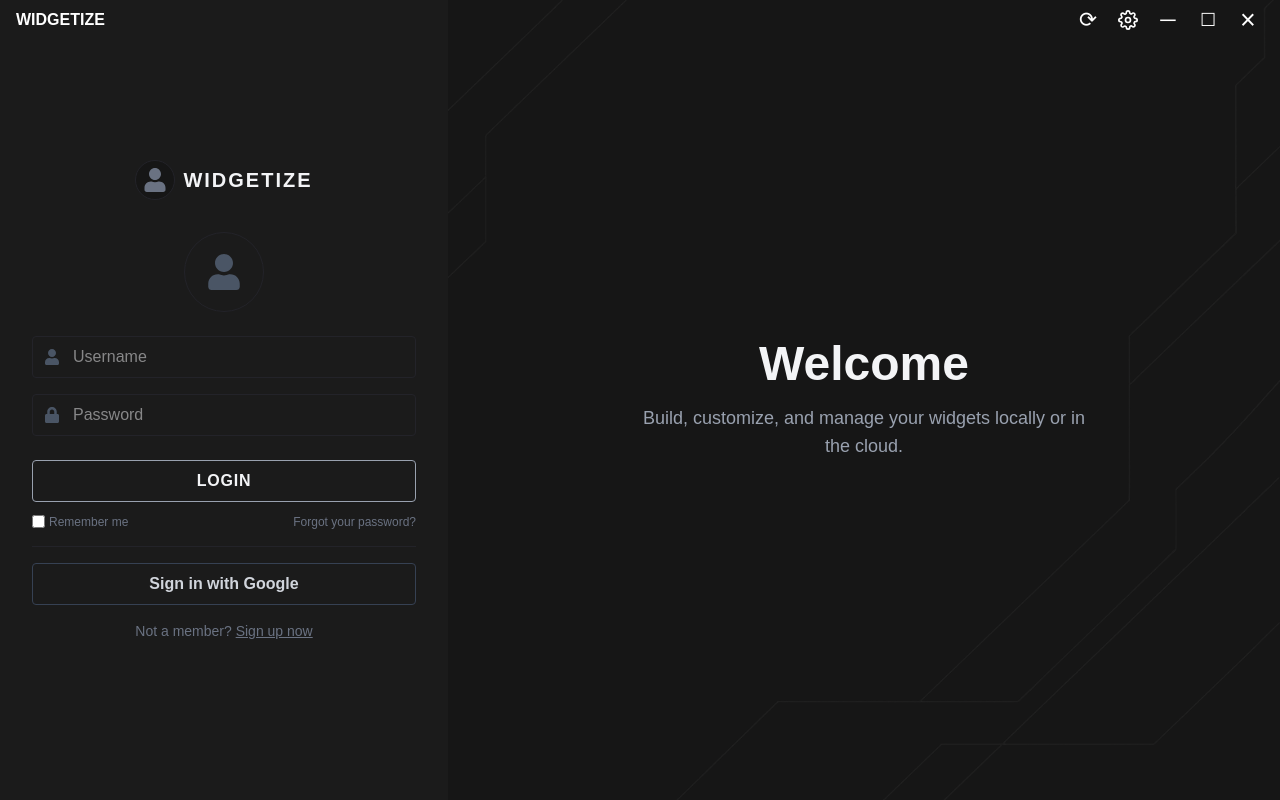
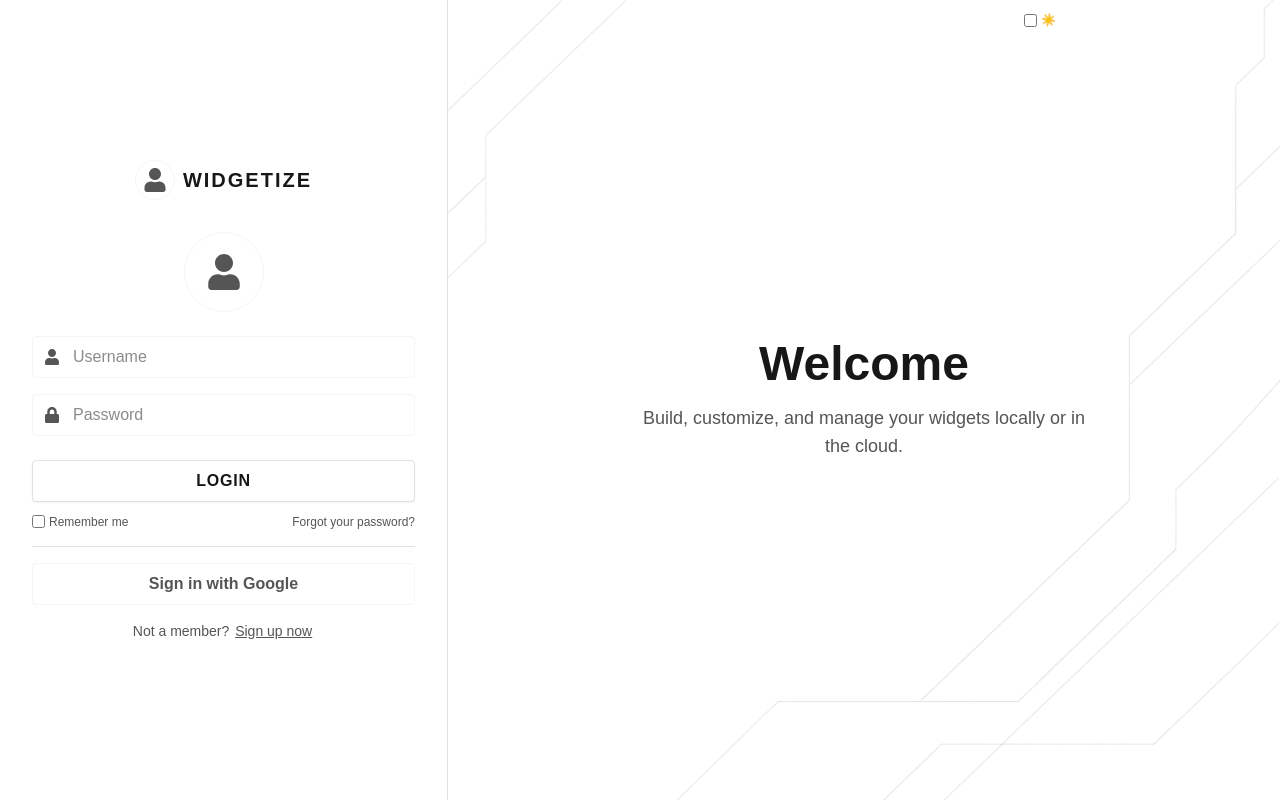
Before and after one commit to llotze/modular-widget-builder, a Next.js app: page /auth/signin in a window 1280 px wide. Built offline with nearby package versions, Linux system fonts and the light colour scheme.

Commit message:
fleshing out visual indicators for sign in flow

```diff
--- a/src/app/auth/signin/page.tsx
+++ b/src/app/auth/signin/page.tsx
@@ -10,21 +10,45 @@ export default function SignIn() {
   const router = useRouter();
 
   return (
-    <div className="min-h-screen flex bg-[#1b1b1b]">
+    <div
+      className="min-h-screen flex"
+      style={{ background: "var(--color-bg-main)" }}
+    >
       {/* Left: Sign In Form */}
-      <div className="flex flex-col justify-center items-center w-full max-w-md bg-[#1b1b1b] px-8 py-12 z-10">
+      <div
+        className="flex flex-col justify-center items-center w-full max-w-md px-8 py-12 z-10"
+        style={{
+          background: "var(--color-bg-main)",
+          borderRight: "1px solid var(--color-border)",
+        }}
+      >
         {/* Logo and Title */}
         <div className="flex items-center gap-2 mb-8">
-          <div className="w-10 h-10 bg-[#161616] border border-[#232329] rounded-full flex items-center justify-center">
-            <FaUser className="text-gray-500 text-2xl" />
+          <div
+            className="w-10 h-10 border rounded-full flex items-center justify-center"
+            style={{
+              background: "var(--color-bg-section)",
+              borderColor: "var(--color-bg-accent)",
+            }}
+          >
+            <FaUser className="text-2xl" style={{ color: "var(--color-text-muted)" }} />
           </div>
-          <span className="text-gray-100 text-xl font-bold tracking-widest">
+          <span
+            className="text-xl font-bold tracking-widest"
+            style={{ color: "var(--color-text-main)" }}
+          >
             WIDGETIZE
           </span>
         </div>
         {/* Avatar Icon */}
-        <div className="w-20 h-20 rounded-full bg-[#1b1b1b] flex items-center justify-center mb-6 border border-[#232329]">
-          <FaUser className="text-4xl text-gray-600" />
+        <div
+          className="w-20 h-20 rounded-full flex items-center justify-center mb-6 border"
+          style={{
+            background: "var(--color-bg-main)",
+            borderColor: "var(--color-bg-accent)",
+          }}
+        >
+          <FaUser className="text-4xl" style={{ color: "var(--color-text-muted)" }} />
         </div>
         {/* Form */}
         <form
@@ -35,31 +59,48 @@ export default function SignIn() {
           className="flex flex-col gap-4 w-full"
         >
           <div className="relative">
-            <FaUser className="absolute left-3 top-1/2 -translate-y-1/2 text-gray-600" />
+            <FaUser
+              className="absolute left-3 top-1/2 -translate-y-1/2"
+              style={{ color: "var(--color-text-muted)" }}
+            />
             <input
               type="email"
               placeholder="Username"
               value={email}
               onChange={(e) => setEmail(e.target.value)}
               required
-              className="pl-10 pr-3 py-2 rounded bg-[#1b1b1b] text-gray-100 border border-[#232329] hover:bg-[#161616] focus:outline-none focus:border-gray-500 focus:bg-[#161616] w-full transition"
+              className="pl-10 pr-3 py-2 rounded border w-full transition"
+              style={{
+                color: "var(--color-text-main)",
+                borderColor: "var(--color-bg-accent)",
+              }}
             />
           </div>
           <div className="relative">
-            <FaLock className="absolute left-3 top-1/2 -translate-y-1/2 text-gray-600" />
+            <FaLock
+              className="absolute left-3 top-1/2 -translate-y-1/2"
+              style={{ color: "var(--color-text-muted)" }}
+            />
             <input
               type="password"
               placeholder="Password"
               value={password}
               onChange={(e) => setPassword(e.target.value)}
               required
-              className="pl-10 pr-3 py-2 rounded bg-[#1b1b1b] text-gray-100 border border-[#232329] hover:bg-[#161616] focus:outline-none focus:border-gray-500 focus:bg-[#161616] w-full transition"
+              className="pl-10 pr-3 py-2 rounded border w-full transition"
+              style={{
+                color: "var(--color-text-main)",
+                borderColor: "var(--color-bg-accent)",
+              }}
             />
           </div>
           <button
             type="submit"
-            className="border border-gray-400 text-gray-100 font-semibold py-2 rounded mt-2 transition-colors hover:bg-[#161616] hover:border-gray-300 focus:outline-none focus:ring-2 focus:ring-gray-600"
+            className="font-semibold py-2 rounded mt-2 transition-colors"
             style={{
+              border: "1px solid var(--color-border)",
+              color: "var(--color-text-main)",
+              background: "var(--color-bg-section)",
               letterSpacing: "0.05em",
               fontSize: "1rem",
               boxShadow: "0 1px 2px 0 #0000000d",
@@ -69,25 +110,35 @@ export default function SignIn() {
           </button>
         </form>
         {/* Extra options */}
-        <div className="flex justify-between w-full mt-3 text-xs text-gray-500">
+        <div className="flex justify-between w-full mt-3 text-xs"
+          style={{ color: "var(--color-text-muted)" }}>
           <label className="flex items-center gap-1">
-            <input type="checkbox" className="accent-gray-600" />
+            <input type="checkbox" style={{ accentColor: "var(--color-bg-accent)" }} />
             Remember me
           </label>
           <button
             type="button"
-            className="hover:text-gray-300 transition-colors"
+            className="transition-colors"
+            style={{ color: "var(--color-text-muted)" }}
             onClick={() => router.push("/auth/forgot")}
           >
             Forgot your password?
           </button>
         </div>
         {/* Divider */}
-        <div className="w-full border-t border-[#232329] my-4" />
+        <div
+          className="w-full my-4"
+          style={{ borderTop: "1px solid var(--color-border)" }}
+        />
         {/* Social/Google Sign In */}
         <button
           type="button"
-          className="border border-gray-700 text-gray-300 font-semibold py-2 rounded w-full transition-colors hover:bg-[#161616] hover:border-gray-500"
+          className="font-semibold py-2 rounded w-full transition-colors"
+          style={{
+            border: "1px solid var(--color-bg-accent)",
+            color: "var(--color-text-muted)",
+            background: "var(--color-bg-section)",
+          }}
           onClick={() => signIn("google", { callbackUrl: "/" })}
         >
           Sign in with Google
@@ -95,23 +146,32 @@ export default function SignIn() {
         {/* Create Account */}
         <button
           type="button"
-          className="mt-4 text-gray-500 hover:text-gray-200 text-sm transition-colors"
-          onClick={() => router.push("/auth/register")}
+          className="mt-4 text-sm transition-colors"
           style={{
             background: "none",
             border: "none",
             padding: 0,
             cursor: "pointer",
+            color: "var(--color-text-muted)",
           }}
+          onClick={() => router.push("/auth/register")}
         >
           Not a member?{" "}
-          <span className="underline" style={{ cursor: "pointer" }}>
+          <span
+            className="underline transition-colors"
+            style={{ cursor: "pointer", borderRadius: 4, padding: "0 2px" }}
+            onMouseOver={e => (e.currentTarget.style.background = "var(--color-bg-accent)")}
+            onMouseOut={e => (e.currentTarget.style.background = "none")}
+          >
             Sign up now
           </span>
         </button>
       </div>
       {/* Right: Welcome Splash */}
-      <div className="hidden md:flex flex-1 flex-col justify-center items-center relative overflow-hidden bg-[#161616]">
+      <div
+        className="hidden md:flex flex-1 flex-col justify-center items-center relative overflow-hidden"
+        style={{ background: "var(--color-bg-section)" }}
+      >
         {/* Background PNG with opacity */}
         <div
           className="absolute inset-0 w-full h-full"
@@ -120,15 +180,17 @@ export default function SignIn() {
             backgroundSize: "100% 100%",
             backgroundPosition: "center",
             backgroundRepeat: "no-repeat",
-            opacity: 0.18, // Only the image is faded
-            pointerEvents: "none", // So it doesn't block clicks
+            opacity: 0.18,
+            pointerEvents: "none",
             zIndex: 0,
           }}
         />
         {/* Foreground content */}
         <div className="relative z-10 flex flex-col items-center">
-          <h1 className="text-5xl font-bold text-gray-100 mb-4">Welcome</h1>
-          <p className="text-lg text-gray-400 max-w-md text-center ">
+          <h1 className="text-5xl font-bold mb-4" style={{ color: "var(--color-text-main)" }}>
+            Welcome
+          </h1>
+          <p className="text-lg max-w-md text-center" style={{ color: "var(--color-text-muted)" }}>
             Build, customize, and manage your widgets locally or in the cloud.
           </p>
         </div>
--- a/src/app/components/CustomTitleBar.tsx
+++ b/src/app/components/CustomTitleBar.tsx
@@ -1,7 +1,33 @@
 "use client";
+import { useEffect, useState } from "react";
 import { FiSettings } from "react-icons/fi";
 
 export default function CustomTitleBar() {
+  // Always start as false to match SSR, then update on client
+  const [dark, setDark] = useState(false);
+  const [mounted, setMounted] = useState(false);
+
+  useEffect(() => {
+    setMounted(true);
+    const saved = localStorage.getItem("theme");
+    if (saved) {
+      setDark(saved === "dark");
+    } else {
+      setDark(window.matchMedia("(prefers-color-scheme: dark)").matches);
+    }
+  }, []);
+
+  useEffect(() => {
+    if (!mounted) return;
+    if (dark) {
+      document.documentElement.classList.add("dark");
+      localStorage.setItem("theme", "dark");
+    } else {
+      document.documentElement.classList.remove("dark");
+      localStorage.setItem("theme", "light");
+    }
+  }, [dark, mounted]);
+
   // You need to expose window controls via Electron's preload script for production!
   const handleMinimize = () => window.electronAPI?.minimize?.();
   const handleMaximize = () => window.electronAPI?.maximize?.();
@@ -22,10 +48,22 @@ export default function CustomTitleBar() {
         left: 0,
         zIndex: 50,
         pointerEvents: "auto",
-      }}
+      } as any}
     >
       <span className="font-bold text-white text-base">WIDGETIZE</span>
-      <div className="flex gap-2" style={{ WebkitAppRegion: "no-drag" }}>
+      <div className="flex gap-2" style={{ WebkitAppRegion: "no-drag" } as any}>
+        {/* Theme Toggle */}
+        <label className="flex items-center cursor-pointer mr-2">
+          <input
+            type="checkbox"
+            checked={dark}
+            onChange={() => setDark((d) => !d)}
+            style={{ accentColor: "#888", marginRight: 4 }}
+          />
+          <span style={{ color: "#fff", fontSize: 12 }}>
+            {dark ? "🌙" : "☀️"}
+          </span>
+        </label>
         {/* Debug/Dev Buttons */}
         {process.env.NODE_ENV === "development" && (
           <>
--- a/src/app/globals.css
+++ b/src/app/globals.css
@@ -1,26 +1,67 @@
 @import "tailwindcss";
 
 :root {
-  --background: #ffffff;
-  --foreground: #171717;
-}
-
-@theme inline {
-  --color-background: var(--background);
-  --color-foreground: var(--foreground);
-  --font-sans: var(--font-geist-sans);
-  --font-mono: var(--font-geist-mono);
+  --color-bg-main: #ffffff;
+  --color-bg-section: #ffffff;
+  --color-bg-accent: #f5f5f5;
+  --color-border: #e0e0e0;
+  --color-text-main: #171717;
+  --color-text-muted: #555;
 }
 
 @media (prefers-color-scheme: dark) {
   :root {
-    --background: #0a0a0a;
-    --foreground: #ededed;
+    --color-bg-main: #1b1b1b;
+    --color-bg-section: #161616;
+    --color-bg-accent: #232329;
+    --color-border: #232329;
+    --color-text-main: #ededed;
+    --color-text-muted: #888;
+    --color-btn-hover: #232329;
+    --color-btn-lighten: #252525;
+  }
+
+  button:not([style*="background: none"]):hover,
+  button:not([style*="background: none"]):focus {
+    background: var(--color-btn-lighten, #252525) !important;
+  }
+}
+
+@media (prefers-color-scheme: light) {
+  button:not([style*="background: none"]):hover,
+  button:not([style*="background: none"]):focus {
+    background: var(--color-bg-accent) !important;
   }
 }
 
 body {
-  background: var(--background);
-  color: var(--foreground);
+  background: var(--color-bg-main);
+  color: var(--color-text-main);
   font-family: Arial, Helvetica, sans-serif;
 }
+
+input, textarea {
+  background: var(--color-bg-main);
+  transition: background 0.2s;
+}
+
+input:hover, input:focus,
+textarea:hover, textarea:focus {
+  background: var(--color-bg-section);
+}
+
+input:focus, button:focus, textarea:focus, select:focus {
+  outline: 2px solid #fff;
+  outline-offset: 2px;
+}
+
+button {
+  cursor: pointer;
+  transition: background 0.2s;
+}
+
+/* Only darken buttons that have a background (not text buttons) */
+button:not([style*="background: none"]):hover,
+button:not([style*="background: none"]):focus {
+  background: var(--color-bg-accent);
+}
```
Also changed, not shown: src/app/global.d.ts (added, +14 -0 lines).
